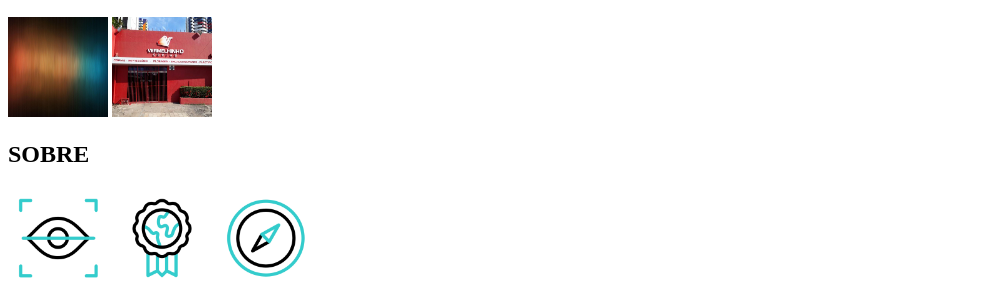
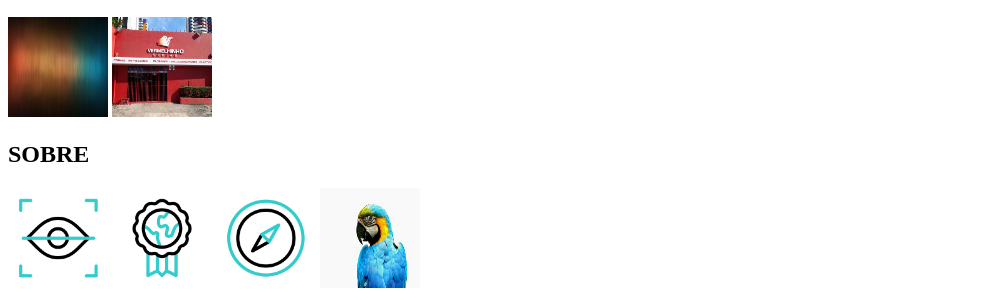
Before and after one commit to wilgnerjr/imagens, a plain HTML site: page index.html in a window 1280 px wide. Shown: the part 4380-4680 px from the top of the page, without its empty margins (0-995 px from the left). Drawn offline with Linux system fonts and the light colour scheme.

Commit message:
Update index.html

```diff
--- a/index.html
+++ b/index.html
@@ -207,6 +207,7 @@
     <img src="imgOtimizada/medalha.webp" alt="">
     <img src="imgOtimizada/bussola.webp" alt="">
     <!-- ====================================== -->
+    <img src="imgOtimizada/perfil-do-papagaio.webp" alt="">
 
 </body>
 
```
